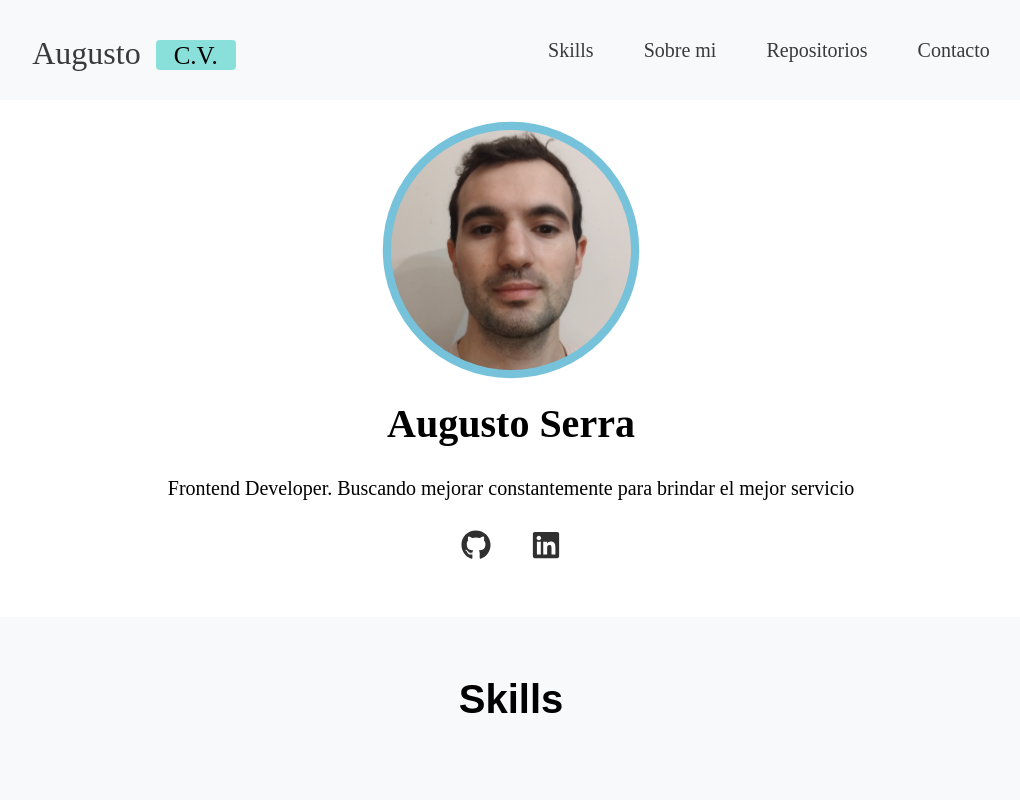
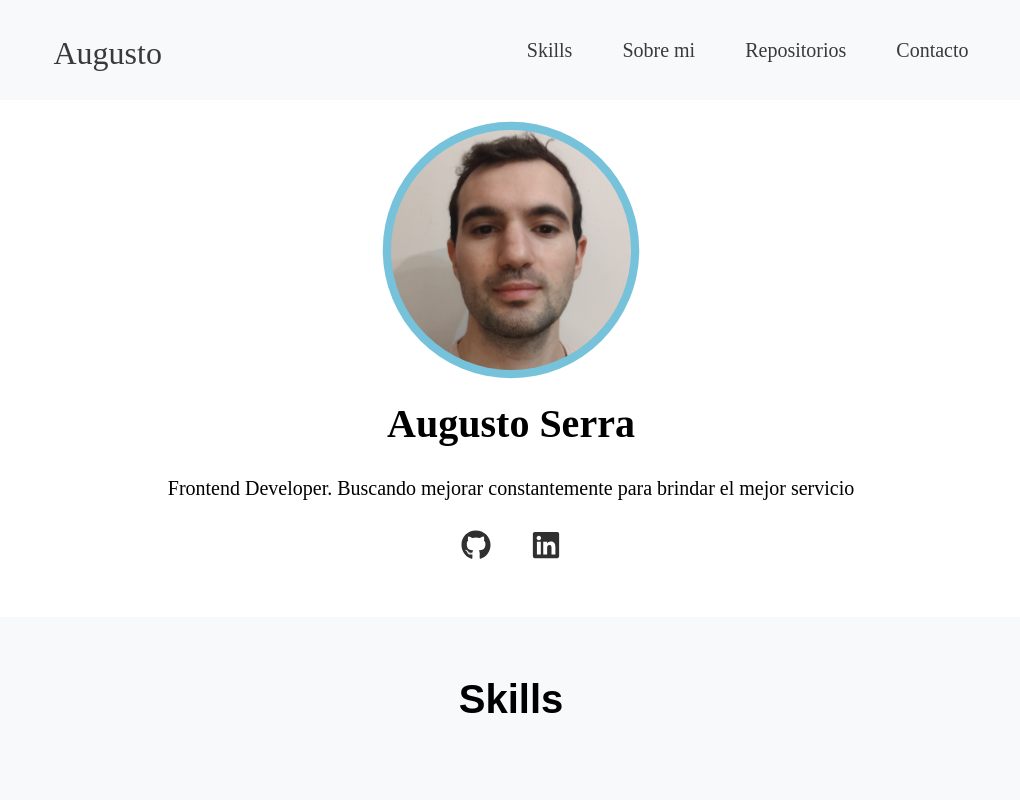
Before and after one commit to SerraAugusto/PaginaWeb, a Next.js app: page / in a window 1280 px wide. Shown: the top 800 px of the page, without its empty margins (129-1149 px from the left). Built offline with nearby package versions, Linux system fonts and the light colour scheme.

Commit message:
removing cv button

```diff
--- a/src/app/components/layouts/Header.tsx
+++ b/src/app/components/layouts/Header.tsx
@@ -128,7 +128,7 @@ export default function Header() {
     <Container>
       <LeftSide>
         <NameLogo href='#Home'>Augusto</NameLogo>
-      <ButtonStyle> <a href="/Augusto-Serra-CV-Esp.pdf" target='_blank' download='Augusto-Serra-CV-Esp.pdf'>C.V.</a></ButtonStyle>
+      {/* <ButtonStyle> <a href="/Augusto-Serra-CV-Esp.pdf" target='_blank' download='Augusto-Serra-CV-Esp.pdf'>C.V.</a></ButtonStyle>  */}
         {/*<SunIcon></SunIcon>
 
      <ThemeSwitcherButton></ThemeSwitcherButton><MoonIcon></MoonIcon> */}
```
